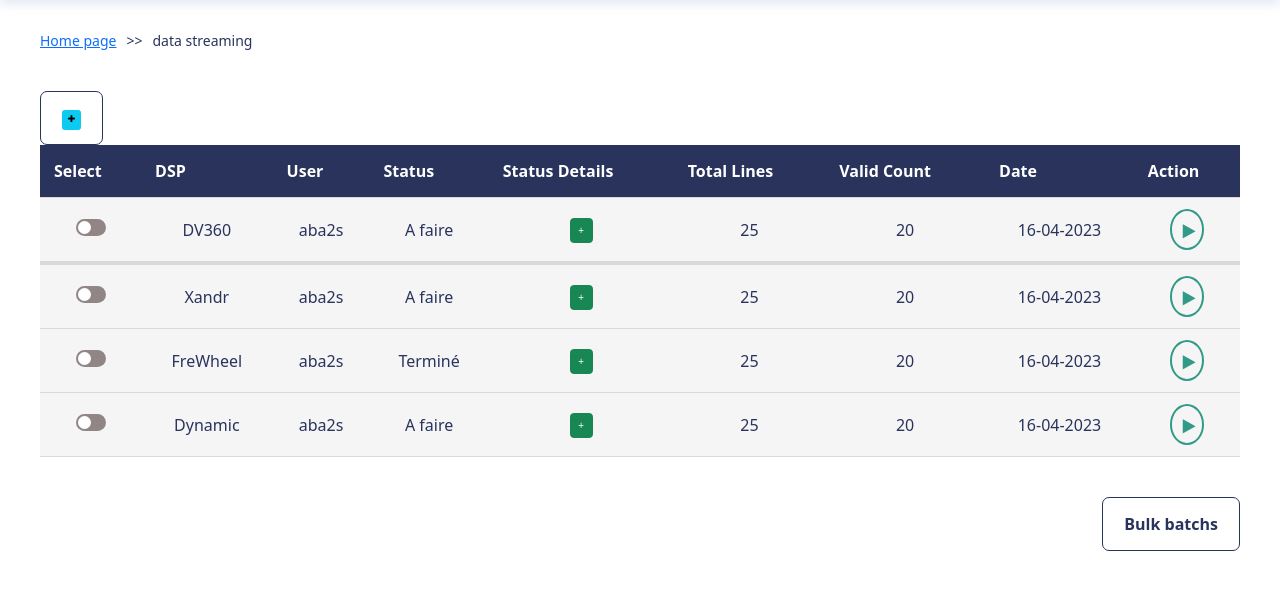
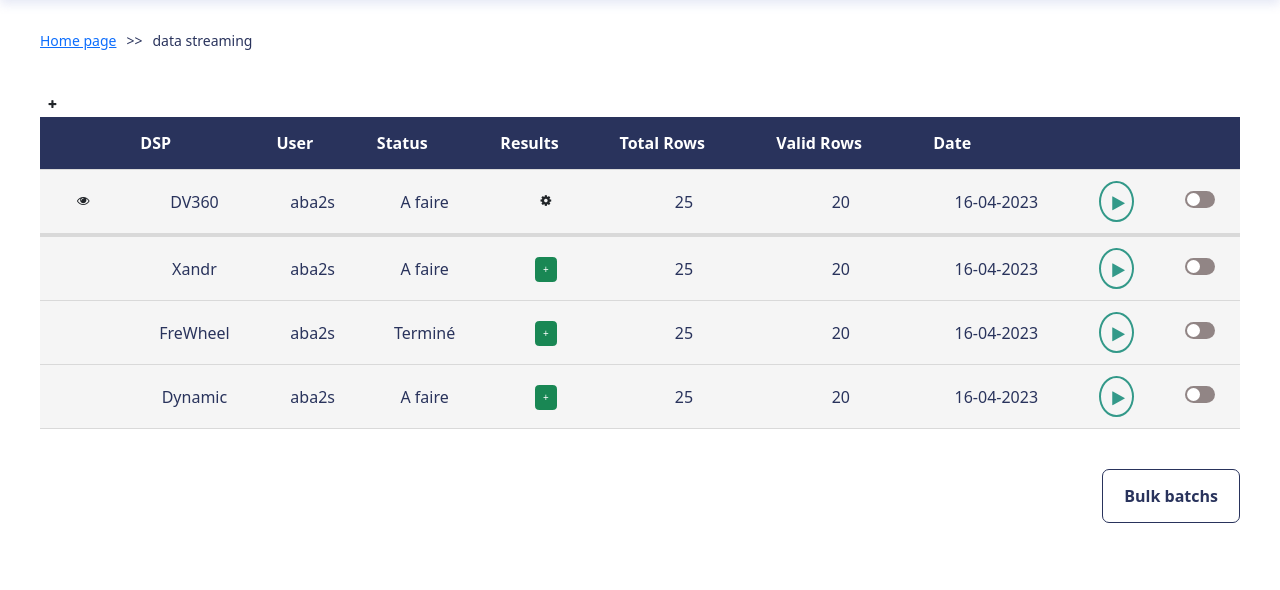
Before and after one commit to aba2s/Sigma, a Django app: page /data-streams/batchs in a window 1280 px wide. Shown: the part 79-669 px from the top of the page. Run offline with Django 4.2, Linux system fonts and the light colour scheme; some libraries are stand-ins or nearby versions.

Commit message:
optimizing static files

```diff
--- a/sigma_app/views.py
+++ b/sigma_app/views.py
@@ -2,7 +2,7 @@ from django.shortcuts import render
 
 
 def landing_page(request):
-    return render(request, 'index.html')
+    return render(request, 'home.html')
 
 def data_streams(request):
     batchs = [
@@ -22,7 +22,7 @@ def data_streams(request):
         "Valid Count": 20, "Error Count": 5, "Import Date":	"16-04-2023 08:19",
         "File name": "FreeWheel import - 16042023"}
     ]
-    return render(request, 'data_streams.html', {"batchs": batchs})
+    return render(request, 'imports.html', {"batchs": batchs})
 
 def status_details(request):
     return render(request, 'modal.html')
--- a/static/css/style.css
+++ b/static/css/style.css
@@ -28,16 +28,16 @@ body {
 }
 
 header {
-    box-shadow: 0 4px 10px 0 rgb(126 138 204 / 20%);
+  box-shadow: 0 4px 10px 0 rgb(126 138 204 / 20%);
 }
 
 .logo {
-    max-width: 170px;
+  max-width: 170px;
 }
 
 main {
-    padding: 0 40px;
-    font-size: 1.6rem;
+  padding: 0 40px;
+  font-size: 1.6rem;
 }
 
 :root {
@@ -114,4 +114,5 @@ td {
 
 .hiddenRow {
   padding: 0 !important;
+  background-color:white
 }
--- a/templates/data_streams.html
+++ b/templates/imports.html
@@ -1,60 +1,47 @@
-{% load static %}
+{% extends 'index.html' %}
 
-<!DOCTYPE html>
-<html lang="fr">
-
-<head>
-    <meta charset="UTF-8">
-    <meta name="viewport" content="width=device-width, initial-scale=1.0">
-    <title>Sigma HP</title>
-    <link href="https://cdn.jsdelivr.net/npm/bootstrap@5.3.0-alpha3/dist/css/bootstrap.min.css" rel="stylesheet"
-        integrity="sha384-KK94CHFLLe+nY2dmCWGMq91rCGa5gtU4mk92HdvYe+M/SXH301p5ILy+dN9+nJOZ" crossorigin="anonymous">
-    <link rel="stylesheet" href="{% static 'css/style.css' %}">
-    <link rel="stylesheet" href="{% static 'css/imports/style.css' %}">
-    <link rel="stylesheet" href="https://maxcdn.bootstrapcdn.com/font-awesome/4.6.1/css/font-awesome.min.css">
-</head>
-
-<body>
+{% block content %}
     <div>
-        {% include 'header.html' %}
-        {% include 'modal.html' %}
         <main>
             <ul class="breadcrumb-nav">
                 <li><a href="/">Home page</a>>></li>
                 <li><span> data streaming </span></li>
             </ul>
             <section class="component">
-                <button><a class="btn btn-sm btn-info"><i class="fa fa-plus"></i></a></button>
+                <button type="button" class="btn btn-default btn-xs">
+                    <a><i class="fa fa-plus"></i></a>
+                </button>
+                <br/>
 
                 <table class="items-list">
                     <thead>
                         <tr>
-                            <th>Select</th>
+                            <th></th>
                             <th>DSP</th>
                             <th>User</th>
                             <th>Status</th>
-                            <th>Status Details</th>
-                            <th>Total Lines</th>
-                            <th>Valid Count</th>
+                            <th>Results</th>
+                            <th>Total Rows</th>
+                            <th>Valid Rows</th>
                             <th>Date</th>
-                            <th>Action</th>
+                            <th></th>
+                            <th></th>
                         </tr>
                     </thead>
                     <tbody>
-                        <tr class="item filtered accordion-toggle" data-filter-type="afaire" data-toggle="collapse" data-target=".demo1">
+                        <tr class="item filtered">
                             <td>
-                                <label class="switch">
-                                    <span class="toggle-label-title">Sélectionner le batch</span>
-                                    <input type="checkbox">
-                                    <span class="slider round"></span>
-                                </label>
+                                <button type="button" class="btn btn-default btn-lg accordion-toggle"
+                                data-bs-toggle="collapse" data-bs-target=".demo1">
+                                    <i class="fa fa-eye"></i>
+                                </button>
                             </td>
                             <td>DV360</td>
                             <td>aba2s</td>
                             <td>A faire</td>
                             <td>
-                                <button type="button" class="btn btn-success" data-bs-toggle="modal"
-                                    data-bs-target="#exampleModalCenter">+
+                                <button type="button" class="btn btn-default btn-lg" data-bs-toggle="modal"
+                                    data-bs-target="#exampleModalCenter"><i class="fa fa-cog"></i>
                                 </button>
                             </td>
                             <td>25</td>
@@ -64,6 +51,13 @@
                                 <button class="play-btn" aria-label="Importer les données du batch">
                                     <i class="fa fa-play"></i>
                                 </button>
+                            </td>
+                            <td>
+                                <label class="switch">
+                                    <span class="toggle-label-title">Sélectionner le batch</span>
+                                    <input type="checkbox">
+                                    <span class="slider round"></span>
+                                </label>
                             </td>
                         </tr>
                         <tr>
@@ -78,6 +72,9 @@
                             </td>
                             <td class="hiddenRow">
                                 <div class="accordian-body collapse text-success demo1">success</div>
+                            </td>
+                            <td class="hiddenRow">
+                                <div class="accordian-body collapse demo1">demo1</div>
                             </td>
                             <td class="hiddenRow">
                                 <div class="accordian-body collapse demo1">demo1</div>
@@ -117,41 +114,41 @@
                             <td class="hiddenRow">
                                 <div class="accordian-body collapse demo1">demo1</div>
                             </td>
+                            <td class="hiddenRow">
+                                <div class="accordian-body collapse demo1">demo1</div>
+                            </td>
                         </tr>
                         <tr>
                             <td class="hiddenRow">
                                 <div class="accordian-body collapse demo1"></div>
                             </td>
                             <td class="hiddenRow">
-                                <div class="accordian-body collapse demo1">demo1</div>
+                                <div class="accordian-body collapse demo1">DV360</div>
+                            </td>
+                            <td class="hiddenRow">
+                                <div class="accordian-body collapse demo1">aba2s</div>
+                            </td>
+                            <td class="hiddenRow">
+                                <div class="accordian-body collapse text-warning demo1">warning</div>
+                            </td>
+                            <td class="hiddenRow">
+                                <div class="accordian-body collapse demo1">details</div>
+                            </td>
+                            <td class="hiddenRow">
+                                <div class="accordian-body collapse demo1">30</div>
+                            </td>
+                            <td class="hiddenRow">
+                                <div class="accordian-body collapse demo1">20</div>
                             </td>
                             <td class="hiddenRow">
                                 <div class="accordian-body collapse demo1">demo1</div>
                             </td>
                             <td class="hiddenRow">
-                                <div class="accordian-body collapse text-warning demo1">warning</div>
-                            </td>
-                            <td class="hiddenRow">
-                                <div class="accordian-body collapse demo1">demo1</div>
-                            </td>
-                            <td class="hiddenRow">
-                                <div class="accordian-body collapse demo1">demo1</div>
-                            </td>
-                            <td class="hiddenRow">
-                                <div class="accordian-body collapse demo1">demo1</div>
-                            </td>
-                            <td class="hiddenRow">
-                                <div class="accordian-body collapse demo1">demo1</div>
+                                <div class="accordian-body collapse demo1">27-03-2023</div>
                             </td>
                         </tr>
                         <tr class="item filtered" data-filter-type="encours">
-                            <td>
-                                <label class="switch" title="select-batch">
-                                    <span class="toggle-label-title">Select the batch</span>
-                                    <input type="checkbox">
-                                    <span class="slider round"></span>
-                                </label>
-                            </td>
+                            <td></td>
                             <td>Xandr</td>
                             <td>aba2s</td>
                             <td>A faire</td>
@@ -168,15 +165,16 @@
                                     <i class="fa fa-play"></i>
                                 </button>
                             </td>
-                        </tr>
-                        <tr class="item filtered" data-filter-type="acheve">
                             <td>
-                                <label class="switch">
-                                    <span class="toggle-label-title">Sélectionner le batch</span>
+                                <label class="switch" title="select-batch">
+                                    <span class="toggle-label-title">Select the batch</span>
                                     <input type="checkbox">
                                     <span class="slider round"></span>
                                 </label>
                             </td>
+                        </tr>
+                        <tr class="item filtered" data-filter-type="acheve">
+                            <td></td>
                             <td>FreWheel</td>
                             <td>aba2s</td>
                             <td>Terminé</td>
@@ -192,8 +190,6 @@
                                     <i class="fa fa-play"></i>
                                 </button>
                             </td>
-                        </tr>
-                        <tr class="item filtered" data-filter-type="acheve">
                             <td>
                                 <label class="switch">
                                     <span class="toggle-label-title">Sélectionner le batch</span>
@@ -201,6 +197,9 @@
                                     <span class="slider round"></span>
                                 </label>
                             </td>
+                        </tr>
+                        <tr class="item filtered" data-filter-type="acheve">
+                            <td></td>
                             <td>Dynamic</td>
                             <td>aba2s</td>
                             <td>A faire</td>
@@ -212,9 +211,16 @@
                             <td>25</td>
                             <td>20</td>
                             <td>16-04-2023</td>
-                            <td><button class="play-btn" aria-label="Importer les données du batch">
+                            <td><button type="buttonxxs" class="play-btn" aria-label="Importer les données du batch">
                                     <i class="fa fa-play"></i>
                                 </button>
+                            </td>
+                            <td>
+                                <label class="switch">
+                                    <span class="toggle-label-title">Sélectionner le batch</span>
+                                    <input type="checkbox">
+                                    <span class="slider round"></span>
+                                </label>
                             </td>
                         </tr>
                     </tbody>
@@ -224,25 +230,5 @@
                 <button>Bulk batchs</button>
             </div>
         </main>
-
-        <div class="stats-popin">
-            <div class="popin-content">
-                <span class="popin-close">X</span>
-                <h1>Statistiques qualité du batch</h1>
-                <div class="stats">
-                </div>
-                <div class="export"><button>Exporter</button></div>
-            </div>
-        </div>
     </div>
-    <script src="https://cdn.jsdelivr.net/npm/bootstrap@5.3.0-alpha3/dist/js/bootstrap.bundle.min.js"
-        integrity="sha384-ENjdO4Dr2bkBIFxQpeoTz1HIcje39Wm4jDKdf19U8gI4ddQ3GYNS7NTKfAdVQSZe"
-        crossorigin="anonymous">
-    </script>
-    <script src="https://code.jquery.com/jquery-3.2.1.slim.min.js"></script>
-    <script src="https://cdn.jsdelivr.net/npm/popper.js@1.12.9/dist/umd/popper.min.js"></script>
-    <script src="https://cdn.jsdelivr.net/npm/bootstrap@4.0.0/dist/js/bootstrap.min.js"></script>
-    <!--script type="text/javascript" src="{% static 'js/imports/index.js' %}"></script-->
-</body>
-
-</html>
+{% endblock %}
--- a/templates/index.html
+++ b/templates/index.html
@@ -1,61 +1,27 @@
 {% load static %}
+
 <!DOCTYPE html>
-<html lang="fr">
+<html lang="en">
 
 <head>
     <meta charset="UTF-8">
     <meta name="viewport" content="width=device-width, initial-scale=1.0">
-    <title>Landing page</title>
+    <title>Sigma HP</title>
+    <link href="https://cdn.jsdelivr.net/npm/bootstrap@5.3.0-alpha3/dist/css/bootstrap.min.css" rel="stylesheet">
+    <link rel="stylesheet" href="https://maxcdn.bootstrapcdn.com/font-awesome/4.6.1/css/font-awesome.min.css">
     <link rel="stylesheet" href="{% static 'css/style.css' %}">
-    <link rel="stylesheet" href="{% static 'css/home/style.css' %}">
-    <link rel="stylesheet" href="https://maxcdn.bootstrapcdn.com/font-awesome/4.6.1/css/font-awesome.min.css">
+    <link rel="stylesheet" href="{% static 'css/imports/style.css' %}">
 </head>
 
 <body>
-    <div>
-        {% include 'header.html' %}
-        <main>
-            <h1>Welcome to Sigma, a platform of monitoring and setting
-                real time bidding campaigns.</h1>
-            <section class="component">
-                <ul>
-                    <li><a href="{% url 'data-streams' %}">
-                            <div>
-                                <div class="play-btn" alt="icone play import batch">
-                                    <i class="fa fa-play"></i>
-                                </div>
-                            </div>
-                            <h2>Data Streams</h2>
-                        </a></li>
-                    <li><a>
-                            <div><svg xmlns="http://www.w3.org/2000/svg" viewBox="0 0 24 24" width="100" height="100">
-                                    <path fill="none" d="M0 0h24v24H0z" />
-                                    <path d="M2 13h6v8H2v-8zM9 3h6v18H9V3zm7 5h6v13h-6V8z" fill="rgba(255,255,255,1)" />
-                                </svg></div>
-                            <h2>Data Processing</h2>
-                        </a></li>
-                    <li><a>
-                            <div><svg xmlns="http://www.w3.org/2000/svg" viewBox="0 0 24 24" width="100" height="100">
-                                    <path fill="none" d="M0 0h24v24H0z" />
-                                    <path
-                                        d="M6.17 18a3.001 3.001 0 0 1 5.66 0H22v2H11.83a3.001 3.001 0 0 1-5.66 0H2v-2h4.17zm6-7a3.001 3.001 0 0 1 5.66 0H22v2h-4.17a3.001 3.001 0 0 1-5.66 0H2v-2h10.17zm-6-7a3.001 3.001 0 0 1 5.66 0H22v2H11.83a3.001 3.001 0 0 1-5.66 0H2V4h4.17zM9 6a1 1 0 1 0 0-2 1 1 0 0 0 0 2zm6 7a1 1 0 1 0 0-2 1 1 0 0 0 0 2zm-6 7a1 1 0 1 0 0-2 1 1 0 0 0 0 2z"
-                                        fill="rgba(255,255,255,1)" />
-                                </svg></div>
-                            <h2>Parameters</h2>
-                        </a></li>
-                    <li><a>
-                            <div><svg xmlns="http://www.w3.org/2000/svg" viewBox="0 0 24 24" width="100" height="100">
-                                    <path fill="none" d="M0 0h24v24H0z" />
-                                    <path
-                                        d="M14 14.252v2.09A6 6 0 0 0 6 22l-2-.001a8 8 0 0 1 10-7.748zM12 13c-3.315 0-6-2.685-6-6s2.685-6 6-6 6 2.685 6 6-2.685 6-6 6zm0-2c2.21 0 4-1.79 4-4s-1.79-4-4-4-4 1.79-4 4 1.79 4 4 4zm6 6v-3h2v3h3v2h-3v3h-2v-3h-3v-2h3z"
-                                        fill="rgba(255,255,255,1)" />
-                                </svg></div>
-                            <h2>Users Management</h2>
-                        </a></li>
-                </ul>
-            </section>
-        </main>
-    </div>
+    {% include 'header.html' %}
+    {% include 'modal.html' %}
+
+    {% block content %}
+    {% endblock %}
+
+    <script src="https://cdn.jsdelivr.net/npm/bootstrap@5.3.0-alpha3/dist/js/bootstrap.bundle.min.js"></script>
+    <!---script type="text/javascript" src="{% static 'js/imports/index.js' %}"></script-->
 </body>
 
 </html>
--- a/templates/modal.html
+++ b/templates/modal.html
@@ -6,7 +6,7 @@
     <div class="modal-content">
       <div class="modal-header">
         <h5 class="modal-title" id="exampleModalLongTitle">Status detailis or History</h5>
-        <button type="button" class="close" data-bs-dismiss="modal" aria-label="Close">
+        <button type="button" class="btn btn-lg close" data-bs-dismiss="modal" aria-label="Close">
           <span aria-hidden="true">&times;</span>
         </button>
       </div>
```
Also changed, not shown: templates/home.html (added, +62 -0 lines), templates/index_test.html (deleted, +0 -11 lines).
